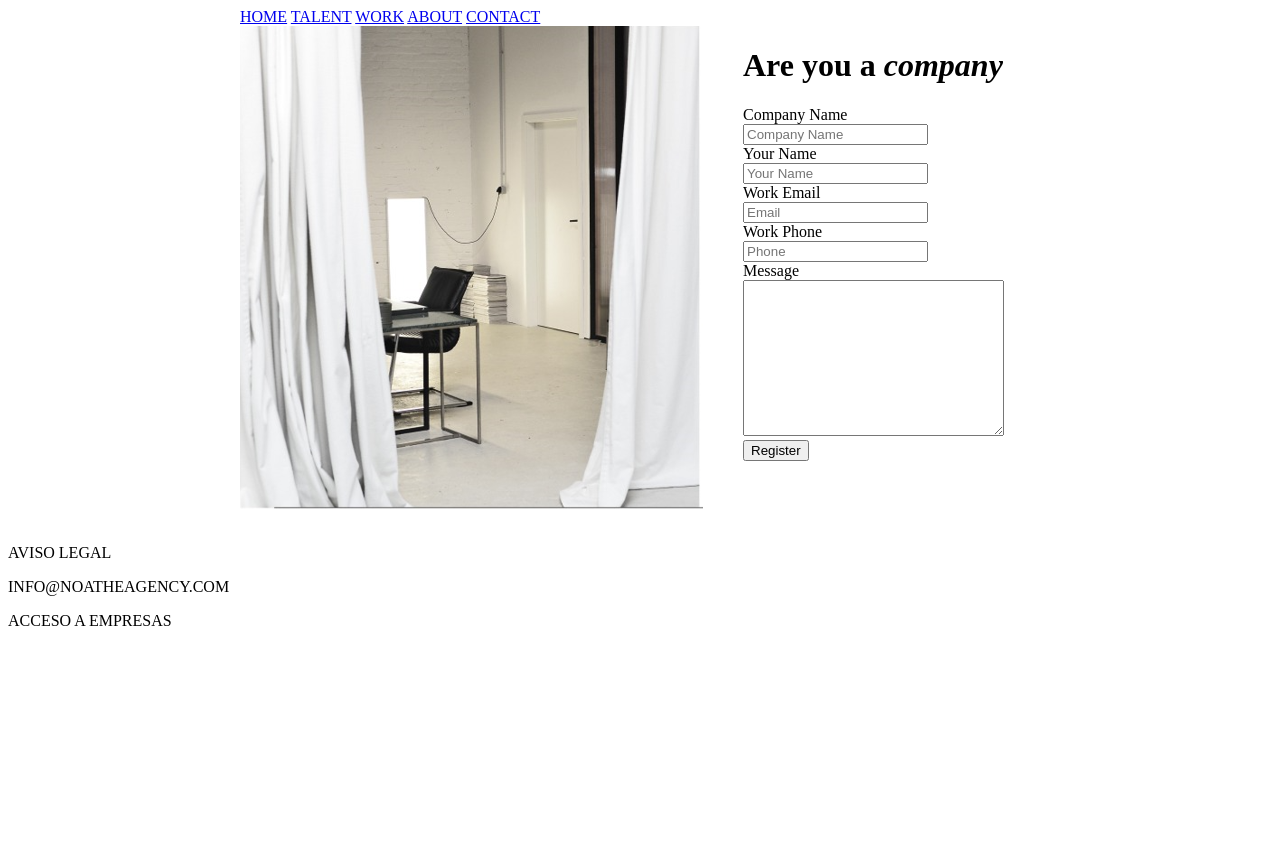
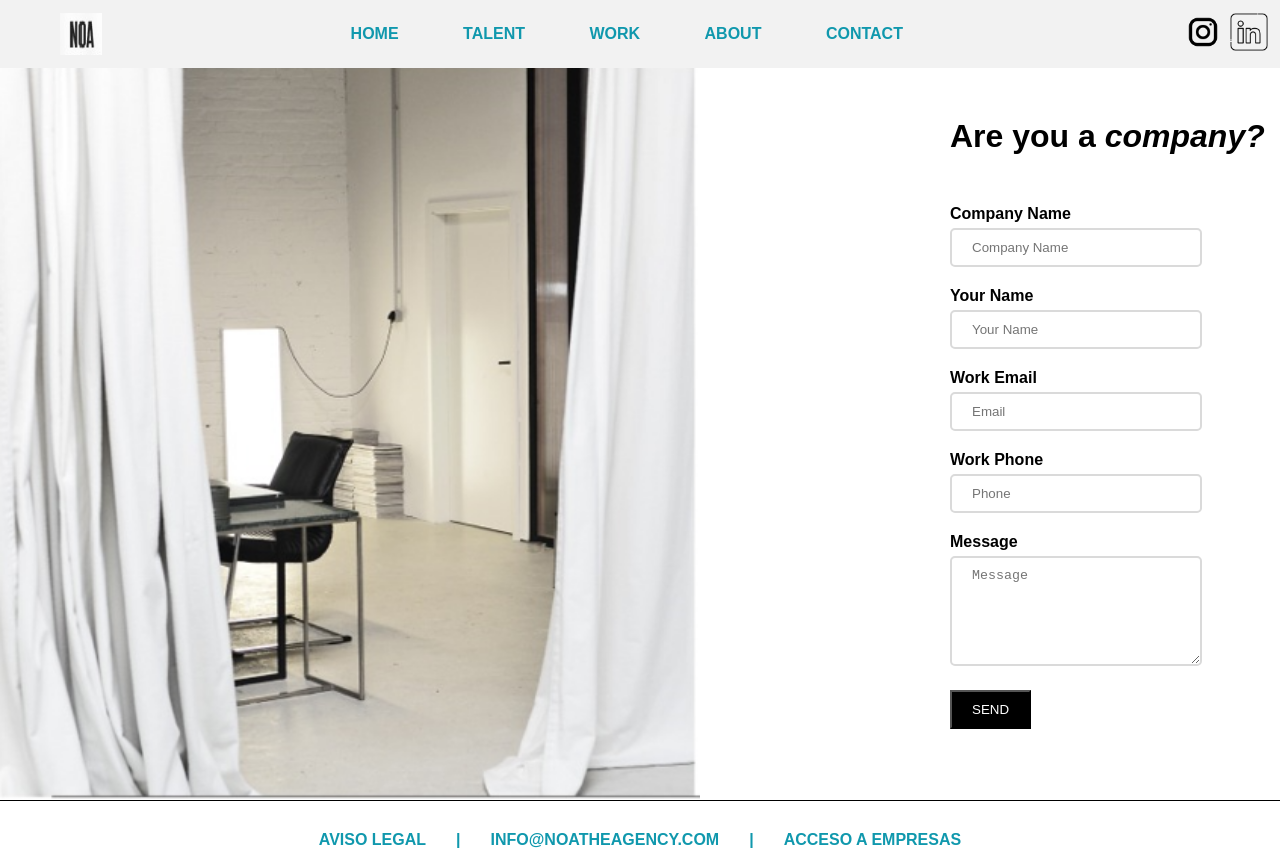
Before and after one commit to im-mudasser/Login-Page, a plain HTML site: page index.html in a window 1280 px wide. Before the commit the page ends 800 px from the top, so only its background shows below. Drawn offline with Linux system fonts and the light colour scheme.

Commit message:
make a responsive when shrink a page

```diff
--- a/index.html
+++ b/index.html
@@ -10,7 +10,14 @@
   </head>
   <body>
     <div class="container">
-      <div class="main-header">
+      <header class="main-header">
+        <img
+          src="img/noa-img.PNG"
+          alt="noa-img"
+          height="42px"
+          width="42px"
+          id="noa-img"
+        />
         <nav>
           <a href="#">HOME</a>
           <a href="#">TALENT</a>
@@ -18,20 +25,36 @@
           <a href="#">ABOUT</a>
           <a href="#">CONTACT</a>
         </nav>
-      </div>
+        <div class="logo-container">
+          <div class="logo-img">
+            <img
+              src="img/instagram.png"
+              alt="insta-logo"
+              height="42px"
+              width="42px"
+            />
+            <img
+              src="img/linkedin.png"
+              alt="linkedin-logo"
+              height="42px"
+              width="42px"
+            />
+          </div>
+        </div>
+      </header>
+
       <div class="section">
-        <div>
-          <img src="img/side-img.PNG" alt="img" />
-        </div>
+        <img src="img/side-img.PNG" alt="img" class="side-img" />
 
-        <form action="">
-          <h1>Are you a <em>company</em></h1>
+        <form action="" class="form-section">
+          <h1>Are you a <em>company?</em></h1>
           <label for="cName">Company Name </label><br />
           <input
             type="text"
             id="cName"
             name="cName"
             placeholder="Company Name"
+            class="glowing-border"
           /><br />
 
           <label for="name">Your Name </label><br />
@@ -40,6 +63,7 @@
             id="Name"
             name="Name"
             placeholder="Your Name"
+            class="glowing-border"
           /><br />
 
           <!-- for email -->
@@ -50,6 +74,7 @@
             id="eMail"
             name="eMail"
             placeholder="Email"
+            class="glowing-border"
           /><br />
 
           <!-- for phone -->
@@ -60,21 +85,29 @@
             id="phone"
             name="phone"
             placeholder="Phone"
+            class="glowing-border"
           /><br />
 
           <!-- for message -->
 
           <label for="message">Message </label><br />
-          <textarea name="message" id="msg-area" cols="30" rows="10"></textarea
+          <textarea
+            name="message"
+            id="msg-area"
+            placeholder="Message"
+            class="glowing-border"
+          ></textarea
           ><br />
           <!-- for button -->
-          <button type="submit">Register</button>
+          <button type="submit">SEND</button>
         </form>
       </div>
     </div>
     <footer>
       <p>AVISO LEGAL</p>
+      <p>|</p>
       <p>INFO@NOATHEAGENCY.COM</p>
+      <p>|</p>
       <p>ACCESO A EMPRESAS</p>
     </footer>
   </body>
--- a/style.css
+++ b/style.css
@@ -1,13 +1,116 @@
+* {
+  box-sizing: border-box;
+  margin: 0;
+  padding: 0;
+}
+
+body {
+  font-weight: bold;
+  font-family: sans-serif;
+}
+
+.main-header {
+  display: flex;
+  /* display: inline-block; */
+  justify-content: space-between;
+  align-items: center;
+  padding: 10px;
+  background-color: #f2f2f2;
+}
+
+a:link {
+  flex: 1;
+  margin-right: 30px;
+  text-decoration: none;
+  color: #1098ad;
+  display: inline-block;
+  padding: 15px 15px;
+}
+a:visited {
+  color: #1098ad;
+}
+a:hover {
+  font-weight: bold;
+  text-decoration: underline wavy orangered;
+  color: orangered;
+}
+
+.logo-container {
+  display: flex;
+  gap: 30px;
+}
+.logo-img {
+  flex: 1;
+}
+
+#noa-img {
+  margin-left: 50px;
+}
+
 .section {
   display: flex;
-  gap: 40px;
+  flex-wrap: wrap;
+  gap: 250px;
+  border-bottom: 1px solid black;
 }
 
+.form-section {
+  flex: 1;
+  margin-top: 50px;
+}
+.side-img {
+  /* height: 914px; */
+
+  /* set the actual width of a image */
+  width: 375px;
+  /* increase the width by 700px */
+  flex-basis: 700px;
+}
+h1 {
+  margin-bottom: 50px;
+}
+
+input {
+  /* padding-left: 20px;
+  padding-right: 20px;
+  padding-top: 10px;
+  padding-bottom: 10px; */
+  padding: 10px 20px;
+  margin-bottom: 20px;
+  margin-top: 5px;
+  width: 252px;
+}
+
+textarea {
+  width: 252px;
+  height: 110px;
+  margin-top: 5px;
+  padding: 10px 20px;
+}
+.glowing-border {
+  border: 2px solid #dadada;
+  border-radius: 5px;
+}
+.glowing-border:focus {
+  outline: none;
+  border-color: #9ecaed;
+  box-shadow: 0 0 10px #9ecaed;
+}
+
+button {
+  margin-top: 20px;
+  padding: 10px 20px;
+  background-color: black;
+  color: white;
+}
 footer {
+  display: flex;
+  color: #1098ad;
+  gap: 30px;
+  justify-content: center;
   margin-top: 30px;
 }
 
-.container {
-  width: 800px;
-  margin: 0 auto;
-}
+/* .form-container {
+  display: flex;
+} */
```
Also changed, not shown: img/instagram.png (added), img/linkedin.png (added), img/noa-img.PNG (added).
